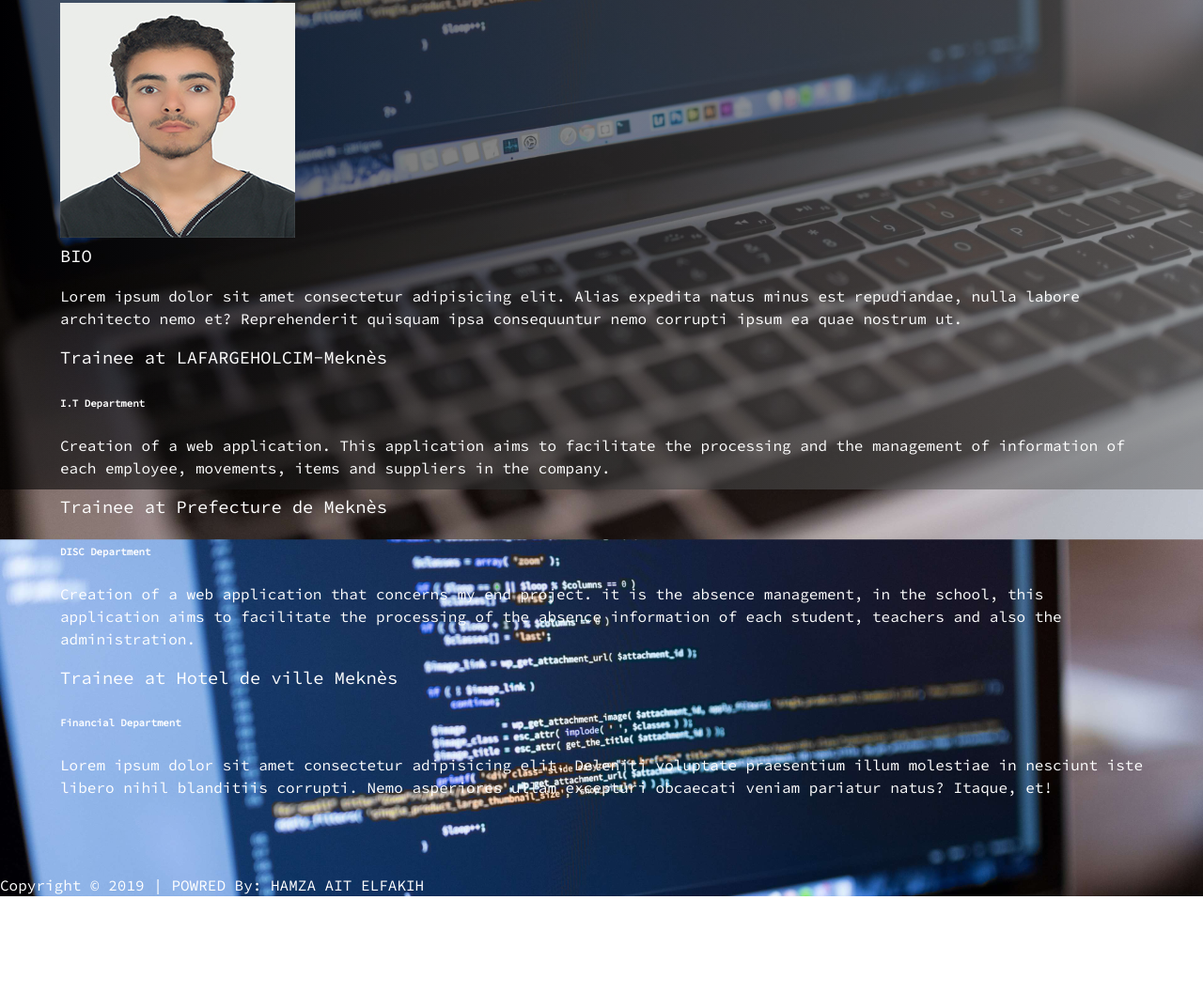
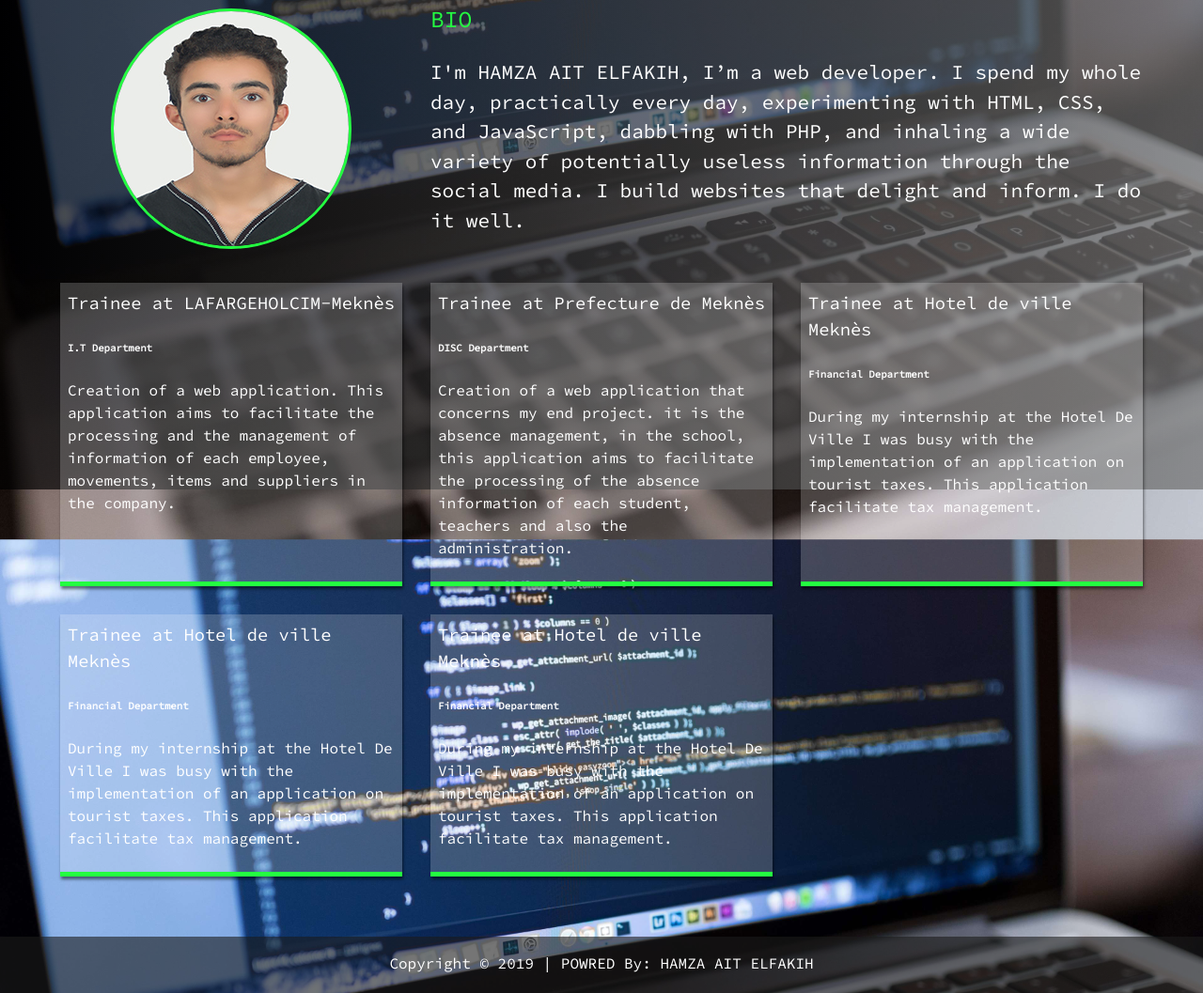
Before and after one commit to x4nd3r0x/my_portfolio, a website: page dist/about.html in a window 1280 px wide. Shown: the part 279-1336 px from the top of the page at 94% size. Before the commit the page ends 1233 px from the top, so only its background shows below. Drawn offline with nearby package versions, Linux system fonts and the light colour scheme.

Commit message:
About page is done

```diff
--- a/scss/_config.scss
+++ b/scss/_config.scss
@@ -1,8 +1,9 @@
-$primary-color: rgb(63, 63, 63);
+$primary-color: #3f3f3f;
 $secondary-color:#24FE41;
 $show-home-image: true;
 $home-image: url('../img/bg.jpg');
-$background-opacity:0.6;
+$background-opacity:0.7;
+$theopacity:0.5;
 
 @mixin ease {
     transition: all 0.7s ease;
--- a/scss/_mobile.scss
+++ b/scss/_mobile.scss
@@ -46,6 +46,16 @@
 
         }
     }
+
+    .about-info {
+        grid-template-areas: 'bioimage'
+            'bio'
+            'job1'
+            'job2'
+            'job3';
+
+        grid-template-columns: 1fr;
+    }
 }
 
 //smartphones
--- a/scss/main.scss
+++ b/scss/main.scss
@@ -1,6 +1,9 @@
 @import 'config';
 @import 'menu';
-@import 'mobile';
+
+html {
+    scroll-behavior: smooth;
+}
 
 * {
     box-sizing: border-box;
@@ -56,6 +59,7 @@ header {
 main {
     padding: 4rem;
     height: 100%;
+    min-height: calc(100vh - 60px);
 
     .icons {
         margin-top: 1rem;
@@ -97,3 +101,45 @@ main {
         border: 0;
     }
 }
+
+//About me page
+
+.about-info {
+    display: grid;
+    grid-gap: 30px;
+    grid-template-areas: 'bioimage bio bio'
+        'job1 job2 job3 ';
+    grid-template-columns: repeat(3, 1fr);
+}
+
+.bio-image {
+    grid-area: bioimage;
+    margin: auto;
+    border-radius: 50%;
+    border: $secondary-color 3px solid;
+}
+
+.bio {
+    grid-area: bio;
+    font-size: 21px;
+}
+
+
+
+
+.job {
+    background: rgba(255, 255, 255, 0.2);
+    box-shadow: 1px 3px 3px rgba(0, 0, 0, 0.5);
+    padding: 0.5rem;
+    border-bottom: $secondary-color 5px solid;
+}
+
+#main-footer {
+    text-align: center;
+    padding: 1rem;
+    background: rgba(27, 27, 27, 0.603);
+    color: #fff;
+    height: 60px;
+}
+
+@import 'mobile';
```
Also changed, not shown: dist/about.html, dist/css/main.css, dist/index.html.
